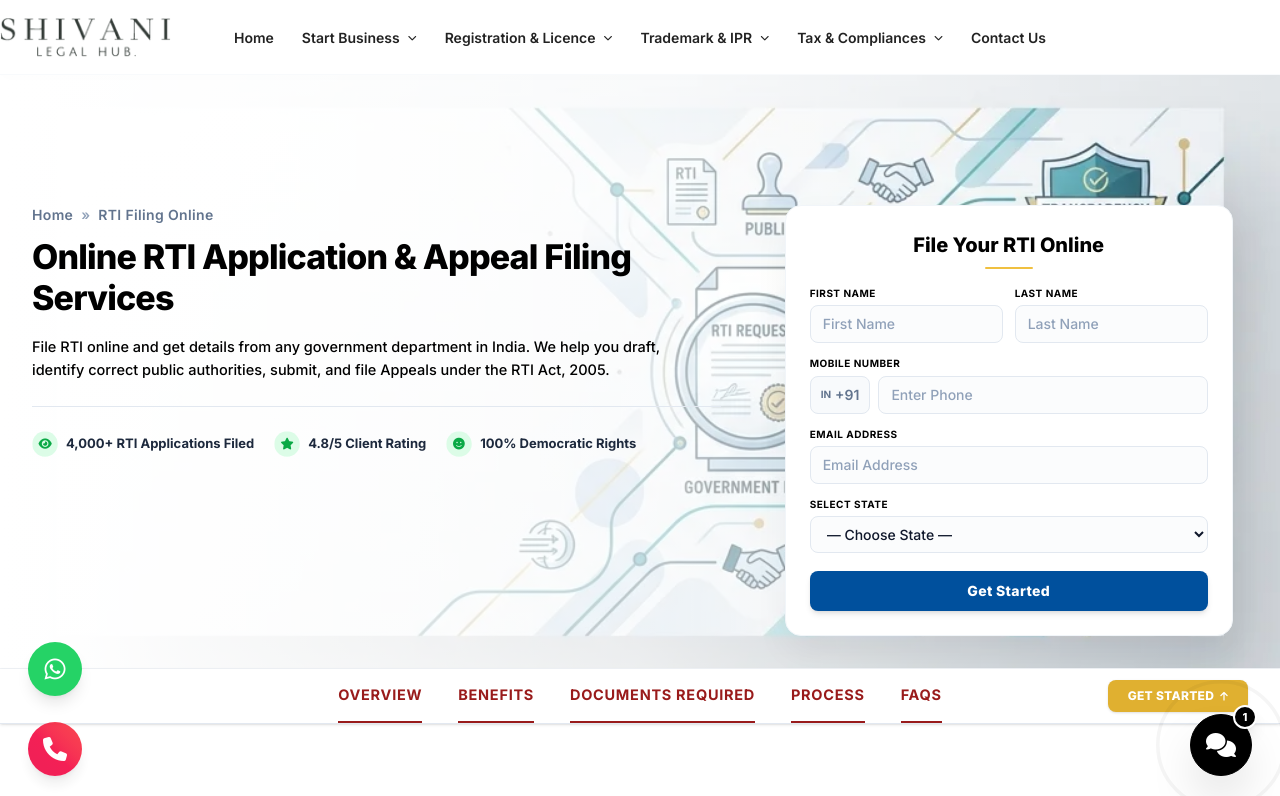
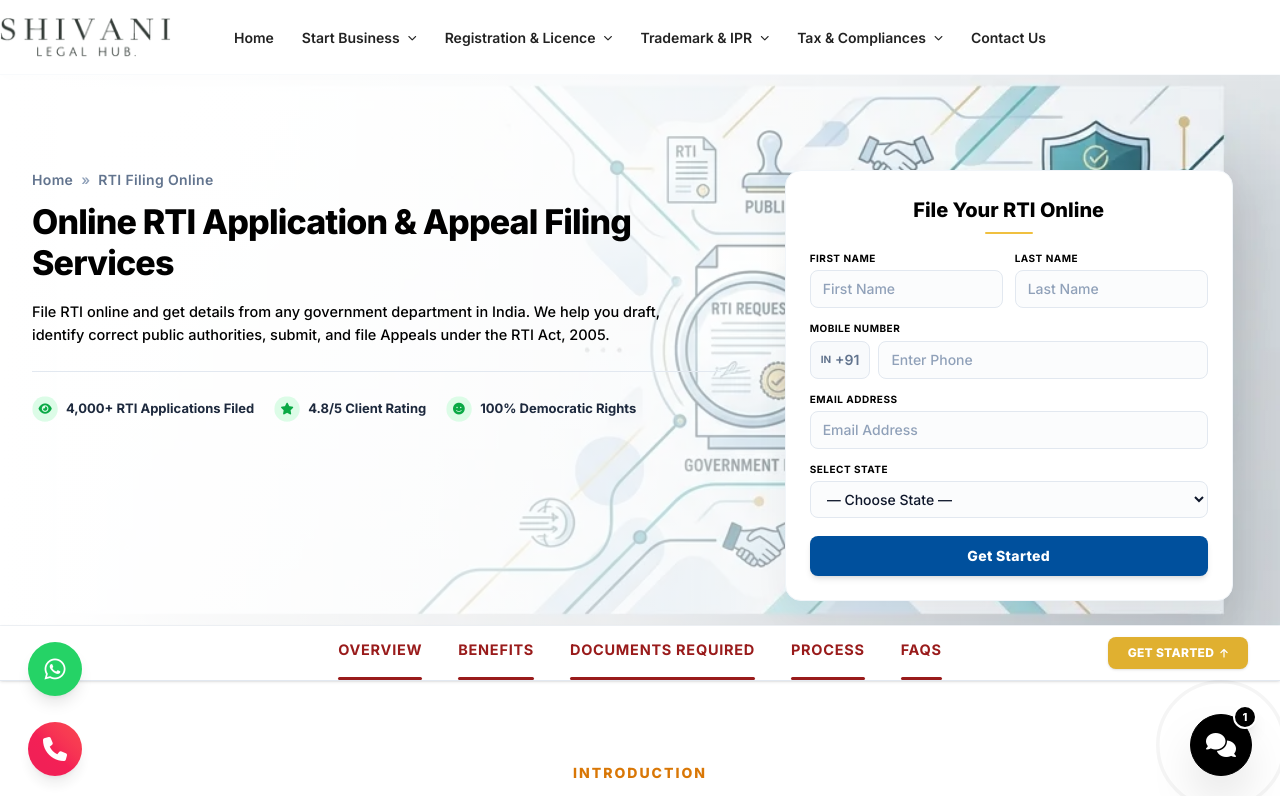
Before and after one commit to bhumikesh2628/shivani-digital-hub, a React (Vite) app in the folder frontend-react/: page /rti-filing in a window 1280 px wide. Shown: the top 796 px of the page. Built offline with nearby package versions, Linux system fonts and the light colour scheme.

Commit message:
Enhance tabs with animated underlines and shift service page heroes higher up

```diff
--- a/frontend-react/src/index.css
+++ b/frontend-react/src/index.css
@@ -336,7 +336,7 @@ body {
 
 /* Service Pages Hero section layout adjustments: shorten height and move content higher */
 section.pt-\[110px\] {
-  padding-top: 95px !important;
+  padding-top: 80px !important; /* Mobile padding-top (shifted up from 95px) */
 }
 
 /* Align heading and content to the top instead of centering them vertically */
@@ -346,8 +346,8 @@ section.pt-\[110px\] .grid.items-center {
 
 @media (min-width: 768px) {
   section.pt-\[110px\] {
-    padding-top: 130px !important;
-    padding-bottom: 2rem !important;
+    padding-top: 95px !important;     /* Desktop padding-top (shifted up from 130px) */
+    padding-bottom: 1.5rem !important; /* Desktop padding-bottom (reduced from 2rem) */
   }
 }
 
@@ -360,10 +360,34 @@ section.pt-\[110px\] .grid.items-center {
   font-size: 14.5px !important; /* Increase size a little */
   color: #dc2626 !important; /* Make text full red in color */
   font-weight: 700 !important; /* Keep it bold */
+  position: relative !important;
+  border-bottom: none !important; /* Remove static border */
+  padding-bottom: 6px !important;
 }
 
+/* Base state for the animated underline */
+.sticky.z-\[990\] a::after {
+  content: '' !important;
+  position: absolute !important;
+  bottom: 0 !important;
+  left: 0 !important;
+  right: 0 !important;
+  height: 3px !important;
+  background-color: #991b1b !important; /* Active line color */
+  transform: scaleX(0) !important;
+  transform-origin: center !important;
+  transition: transform 0.25s cubic-bezier(0.4, 0, 0.2, 1) !important;
+  border-radius: 2px !important;
+}
+
+/* Active or Hover state triggers underline scale-up animation */
+.sticky.z-\[990\] a:hover::after,
+.sticky.z-\[990\] a[class*="text-[#991b1b]"]::after {
+  transform: scaleX(1) !important;
+}
+
+/* Keep the active/hover text color correct */
 .sticky.z-\[990\] a:hover,
 .sticky.z-\[990\] a[class*="text-[#991b1b]"] {
-  color: #991b1b !important; /* Hover & active tab color: darker red */
-  border-bottom-color: #991b1b !important;
+  color: #991b1b !important;
 }
```
